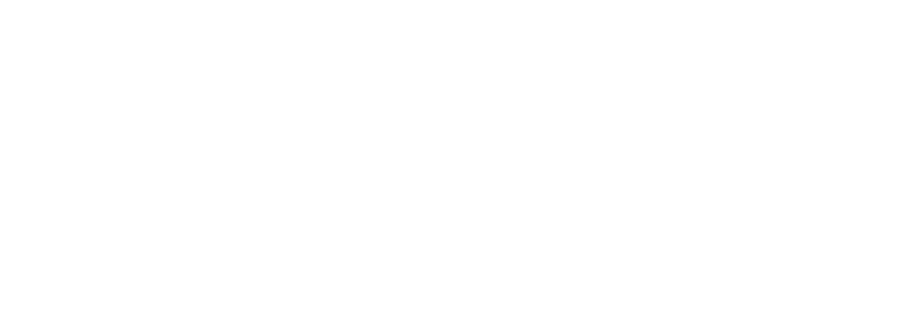
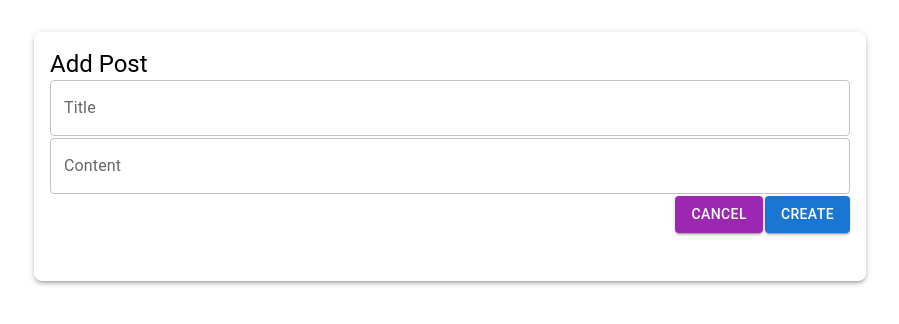
Before and after one commit to eresid/do-this-shit, a React (Create React App) app in the folder frontend/: page /edit-post in a window 1280 px wide. Before the commit this address had no page. Shown: the top 324 px of the page, without its empty margins (190-1089 px from the left). Built offline with nearby package versions, Linux system fonts and the light colour scheme.

Commit message:
moved post creation to a separate page

```diff
--- a/frontend/src/components/PostListItem.tsx
+++ b/frontend/src/components/PostListItem.tsx
@@ -7,12 +7,11 @@
 
 type Props = {
   post: Post;
-  editPostClicked: (post: Post) => void;
 };
 
-const PostListItem = ({ post, editPostClicked }: Props) => {
+const PostListItem = ({ post }: Props) => {
+  const navigate = useNavigate();
   const { deletePost } = usePostsStore();
-  const navigate = useNavigate();
 
   const [postToDelete, setPostToDelete] = useState<Post | null>(null);
 
@@ -21,10 +20,6 @@
 
     setPostToDelete(null);
   };
-
-  // const editClicked = (post: Post) => {
-  //   navigate(`/editor/${post._id}`, { state: { item: items[index] } });
-  // };
 
   return (
     <Box
@@ -55,7 +50,7 @@
           <Button
             variant="contained"
             onClick={() => {
-              editPostClicked(post);
+              navigate(`/edit-post/`, { state: { post: post } });
             }}
           >
             Edit
--- a/frontend/src/index.tsx
+++ b/frontend/src/index.tsx
@@ -3,7 +3,7 @@
 import ReactDOM from "react-dom/client";
 import "./index.css";
 import App from "./App";
-import Editor from "./pages/EditorPage";
+import EditPost from "./pages/EditPostPage";
 
 const root = ReactDOM.createRoot(
   document.getElementById("root") as HTMLElement
@@ -13,7 +13,7 @@
     <BrowserRouter>
       <Routes>
         <Route path="/" element={<App />} />
-        <Route path="/editor" element={<Editor />} />
+        <Route path="/edit-post" element={<EditPost />} />
       </Routes>
     </BrowserRouter>
   </React.StrictMode>
--- /dev/null
+++ b/frontend/src/pages/EditPostPage.tsx
@@ -0,0 +1,100 @@
+import { useLocation, useNavigate } from "react-router";
+import { Box, Button, TextField, Typography } from "@mui/material";
+import { useState } from "react";
+import { Post, usePostsStore } from "../store/PostsStore";
+
+export default function EditPost() {
+  const location = useLocation();
+  const navigate = useNavigate();
+  const { addPost, updatePost } = usePostsStore();
+
+  const [post, setPost] = useState<Post | null>(
+    location.state ? location.state.post : null
+  );
+  const [title, setTitle] = useState(post ? post.title : "");
+  const [content, setContent] = useState(post ? post.content : "");
+
+  const addPostClicked = () => {
+    if (title.trim()) {
+      if (post) {
+        updatePost({
+          _id: post._id,
+          title,
+          content,
+        });
+      } else {
+        addPost({
+          title,
+          content,
+        });
+      }
+
+      navigateBack();
+    }
+  };
+
+  const navigateBack = () => {
+    setPost(null);
+    setTitle("");
+    setContent("");
+
+    navigate("/");
+  };
+
+  return (
+    <Box
+      sx={{
+        maxWidth: 800,
+        margin: "auto",
+        mt: 4,
+        p: 2,
+        boxShadow: 3,
+        borderRadius: 2,
+      }}
+    >
+      <Typography variant="h5">{post ? "Edit Post" : "Add Post"}</Typography>
+
+      <Box
+        sx={{
+          display: "flex",
+          flexDirection: "column",
+          gap: 0.25,
+          mb: 2,
+        }}
+      >
+        <TextField
+          id="outlined-basic"
+          label="Title"
+          variant="outlined"
+          value={title}
+          onChange={(e) => setTitle(e.target.value)}
+        />
+
+        <TextField
+          id="outlined-textarea"
+          label="Content"
+          placeholder="Placeholder"
+          multiline
+          value={content}
+          onChange={(e) => setContent(e.target.value)}
+        />
+
+        <Box
+          sx={{
+            display: "flex",
+            flexDirection: "row-reverse",
+            gap: 0.25,
+            mb: 2,
+          }}
+        >
+          <Button variant="contained" onClick={addPostClicked}>
+            {post ? "Save" : "Create"}
+          </Button>
+          <Button variant="contained" onClick={navigateBack} color="secondary">
+            Cancel
+          </Button>
+        </Box>
+      </Box>
+    </Box>
+  );
+}
--- a/frontend/src/pages/EditorPage.tsx
+++ /dev/null
@@ -1,5 +0,0 @@
-function Editor() {
-  return <div className="App">ТРАМП ПІДАРАС</div>;
-}
-
-export default Editor;
--- a/frontend/src/pages/PostsPage.tsx
+++ b/frontend/src/pages/PostsPage.tsx
@@ -1,53 +1,17 @@
-import { useEffect, useState } from "react";
-import { Button, TextField, Box, Typography } from "@mui/material";
+import { useEffect } from "react";
+import { Button, Box } from "@mui/material";
+import { useNavigate } from "react-router";
 
 import { Post, usePostsStore } from "../store/PostsStore";
 import PostListItem from "../components/PostListItem";
 
 export default function EditPost() {
-  const { posts, addPost, updatePost, fetchPosts } = usePostsStore();
-
-  const [currentPost, setCurrentPost] = useState<Post | null>(null);
-
-  const [title, setTitle] = useState("");
-  const [content, setContent] = useState("");
+  const navigate = useNavigate();
+  const { posts, fetchPosts } = usePostsStore();
 
   useEffect(() => {
     fetchPosts();
   }, []);
-
-  const addPostClicked = () => {
-    if (title.trim()) {
-      if (currentPost) {
-        updatePost({
-          _id: currentPost._id,
-          title,
-          content,
-        });
-      } else {
-        addPost({
-          title,
-          content,
-        });
-      }
-
-      setCurrentPost(null);
-      setTitle("");
-      setContent("");
-    }
-  };
-
-  const addCancelClicked = () => {
-    setCurrentPost(null);
-    setTitle("");
-    setContent("");
-  };
-
-  const editPostClicked = (post: Post) => {
-    setCurrentPost(post);
-    setTitle(post.title);
-    setContent(post.content || "");
-  };
 
   return (
     <Box
@@ -58,6 +22,15 @@
         p: 2,
       }}
     >
+      <Button
+        variant="contained"
+        onClick={() => {
+          navigate(`/edit-post/`);
+        }}
+      >
+        New Post
+      </Button>
+
       <Box
         sx={{
           display: "flex",
@@ -66,61 +39,9 @@
           mb: 2,
         }}
       >
-        <Typography variant="h5">
-          {currentPost ? "Edit Post" : "Add Post"}
-        </Typography>
-
-        <Box
-          sx={{
-            display: "flex",
-            flexDirection: "column",
-            gap: 0.25,
-            mb: 2,
-          }}
-        >
-          <TextField
-            id="outlined-basic"
-            label="Title"
-            variant="outlined"
-            value={title}
-            onChange={(e) => setTitle(e.target.value)}
-          />
-
-          <TextField
-            id="outlined-textarea"
-            label="Content"
-            placeholder="Placeholder"
-            multiline
-            value={content}
-            onChange={(e) => setContent(e.target.value)}
-          />
-
-          <Box
-            sx={{
-              display: "flex",
-              flexDirection: "row-reverse",
-              gap: 0.25,
-              mb: 2,
-            }}
-          >
-            <Button variant="contained" onClick={addPostClicked}>
-              {currentPost ? "Save" : "Create"}
-            </Button>
-            {currentPost ? (
-              <Button
-                variant="contained"
-                onClick={addCancelClicked}
-                color="secondary"
-              >
-                Cancel
-              </Button>
-            ) : null}
-          </Box>
-        </Box>
-
         <div>
           {posts.map((post: Post) => (
-            <PostListItem post={post} editPostClicked={editPostClicked} />
+            <PostListItem post={post} />
           ))}
         </div>
       </Box>
```
